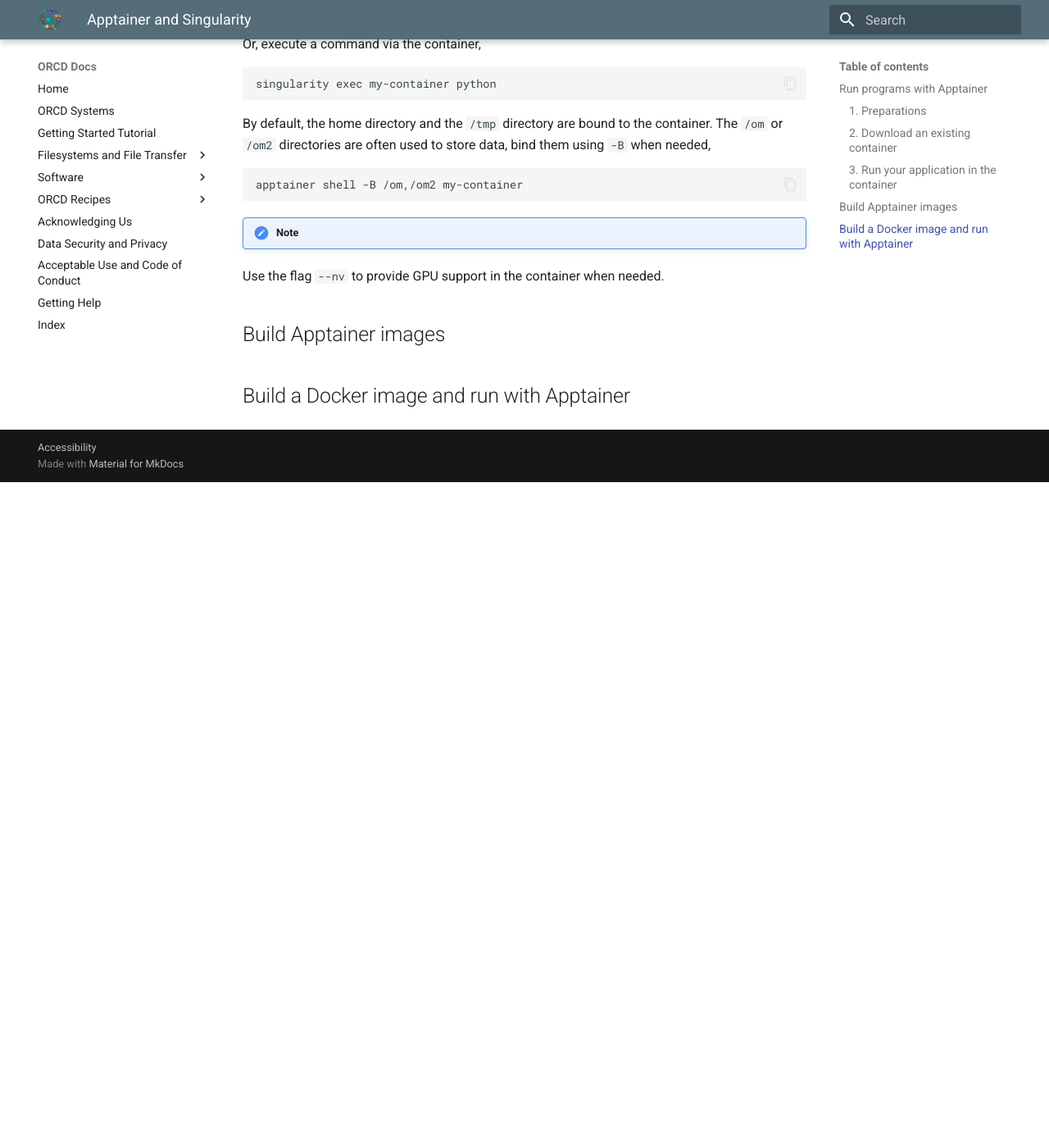
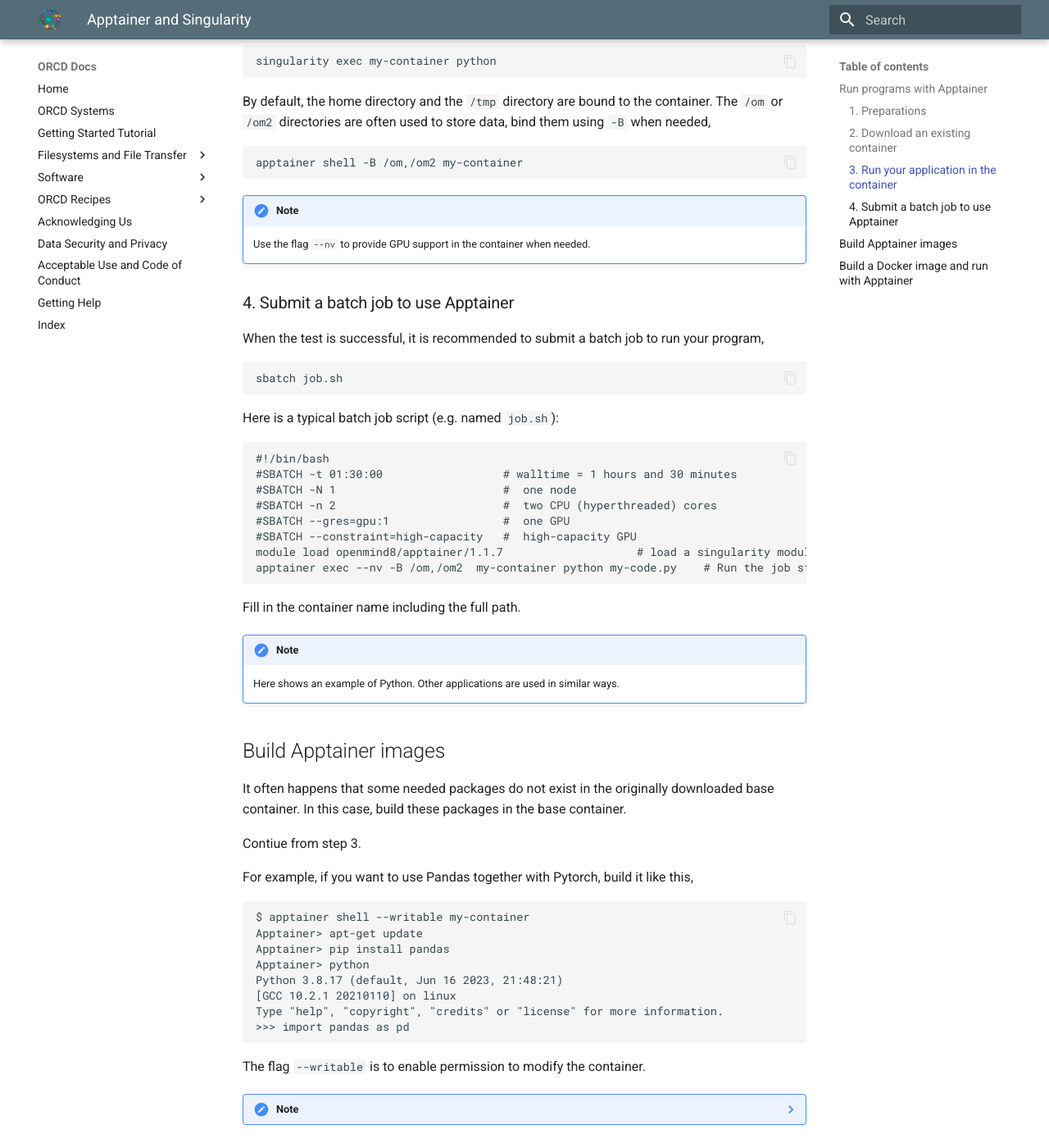
Before and after one commit to mit-orcd/orcd-docs-edit, an MkDocs documentation site: the page built from docs/software/apptainer.md, in a window 1280 px wide and 1400 px high, scrolled down 1989 px. Shown: the whole window at 82% size. Built offline with MkDocs 1.6.1 and Material for MkDocs 9.7.7, drawn with Linux system fonts in a browser that asks for light colours; before the commit the page ends 2577 px from its top, so only the background shows below that; some of the changed text lies outside the part shown.

Commit message:
apptainer

````diff
--- a/docs/software/apptainer.md
+++ b/docs/software/apptainer.md
@@ -15,7 +15,7 @@
 The most famous container is Docker, which is designed for laptops/desktops and cloud platforms. Here we will mostly focus on another kind of conatainer Apptainer and Singularity, which are particularly designed for HPC culsters. Apptainer is an extension of Singularity. Both are compatible with Docker.
 
 !!! note
-   In the following, the terminology Apptainer will be used. The statements hold if the word Apptainer is replaced by Singularity in most cases.
+    In the following, the terminology Apptainer will be used. The statements hold if the word Apptainer is replaced by Singularity in most cases.
 
 Users can use Apptainer to support many applications, such as Python, R, Julia, compiling C/Fortran packages, and many GUI software. In particular, container is polular in supporting Python pakcages for the artificial intelligence and data science communities, such as Pytorch, Tensorflow, and many others.
 
@@ -54,7 +54,7 @@
 The command `build` here does nothing but download and convert. The flag `--sandbox` is to convert the container to the Sandbox format, which is convenient for adding more packages in step 4. If no more package is needed, remove the `--sandbox` flag.
 
 !!! note
-   All the `apptainer` commands on this page can be replaced by the `singularity` command. They work the same.
+    All the `apptainer` commands on this page can be replaced by the `singularity` command. They work the same.
 
 
 ### 3. Run your application in the container
@@ -63,7 +63,7 @@
 
 For example, shell into the container and run your application (Pytorch here).
 ```
-$ apptainer shell my-container
+apptainer shell my-container
 Apptainer> python
 Python 3.8.17 (default, Jun 16 2023, 21:48:21)
 [GCC 10.2.1 20210110] on linux
@@ -82,12 +82,57 @@
 ```
 
 !!! note
-   Use the flag `--nv` to provide GPU support in the container when needed.
+    Use the flag `--nv` to provide GPU support in the container when needed.
 
+
+### 4. Submit a batch job to use Apptainer
+
+When the test is successful, it is recommended to submit a batch job to run your program,
+```
+sbatch job.sh
+```
+
+Here is a typical batch job script (e.g. named `job.sh`):
+```
+#!/bin/bash
+#SBATCH -t 01:30:00                  # walltime = 1 hours and 30 minutes
+#SBATCH -N 1                         #  one node
+#SBATCH -n 2                         #  two CPU (hyperthreaded) cores
+#SBATCH --gres=gpu:1                 #  one GPU
+#SBATCH --constraint=high-capacity   #  high-capacity GPU
+module load openmind8/apptainer/1.1.7                    # load a singularity module
+apptainer exec --nv -B /om,/om2  my-container python my-code.py    # Run the job steps
+```
+Fill in the container name including the full path.
+
+!!! note
+    Here shows an example of Python. Other applications are used in similar ways.
 
 
 ## Build Apptainer images
 
 
 
+It often happens that some needed packages do not exist in the originally downloaded base container. In this case, build these packages in the base container.
+
+Contiue from step 3.
+
+For example, if you want to use Pandas together with Pytorch, build it like this,
+```
+$ apptainer shell --writable my-container
+Apptainer> apt-get update
+Apptainer> pip install pandas
+Apptainer> python
+Python 3.8.17 (default, Jun 16 2023, 21:48:21)
+[GCC 10.2.1 20210110] on linux
+Type "help", "copyright", "credits" or "license" for more information.
+>>> import pandas as pd
+```
+
+The flag `--writable` is to enable permission to modify the container.
+
+??? note
+    The `sudo` command is not needed here.
+
+
 ## Build a Docker image and run with Apptainer
````
